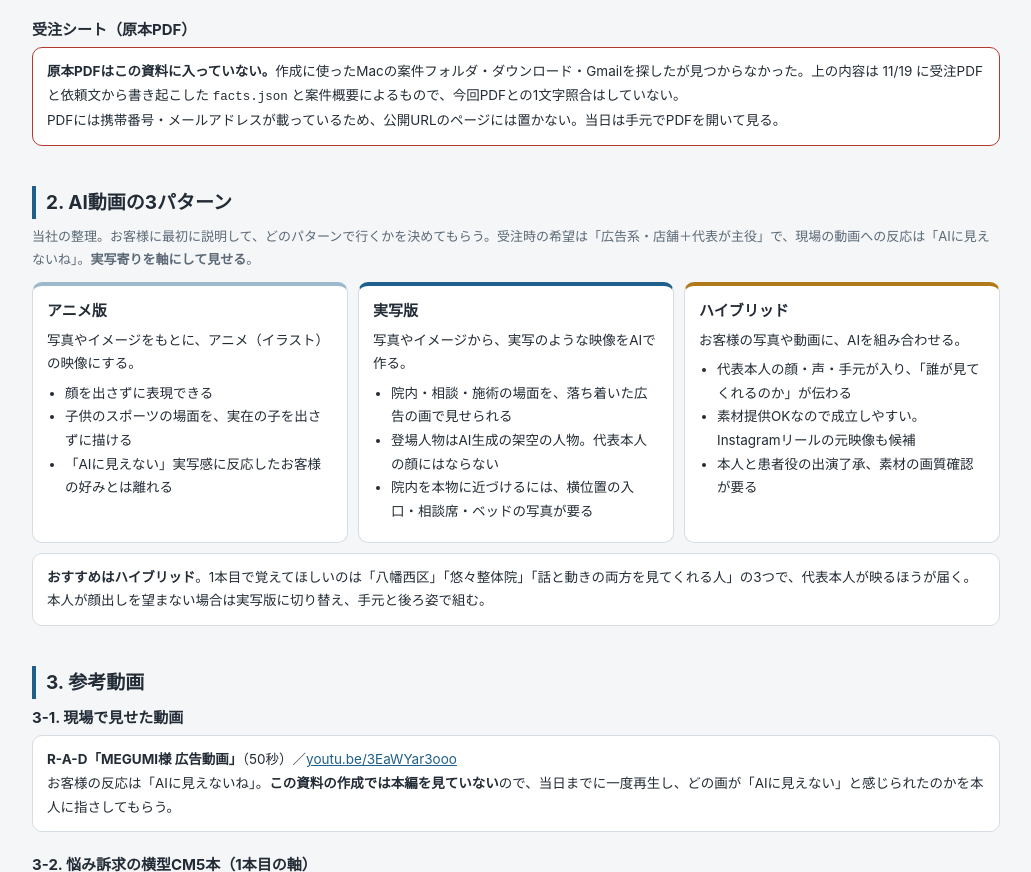
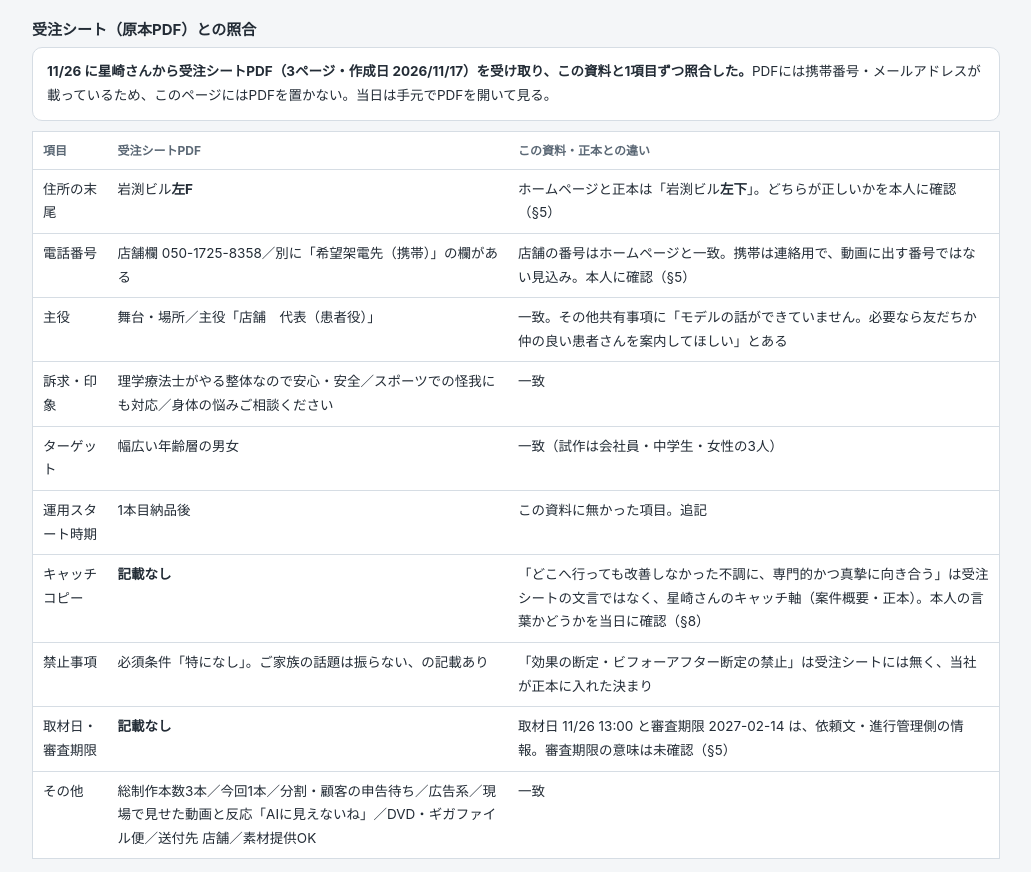
Before and after one commit to hoshizaemonn/yuuyuu-seitai-direction, a plain HTML site: page index.html in a window 1280 px wide. Shown: the part 910-1782 px from the top of the page, without its empty margins (124-1155 px from the left). Drawn offline with Linux system fonts and the light colour scheme.

Commit message:
v8 受注シートPDFとの照合結果を追加・出どころの記載を修正
Co-Authored-By: Claude Fable 5.2 <noreply@anthropic.com>

```diff
--- a/index.html
+++ b/index.html
@@ -49,7 +49,7 @@ video{width:100%;aspect-ratio:16/9;background:#000;border-radius:8px;display:blo
 <body>
 <div class="wrap">
 <header>
-<p class="eyebrow">AI動画 ／ 社内限定・クライアント送付不可 ／ 2026-11-26 v7（試作の動画2本・絵コンテ・参考にした動画を追加）</p>
+<p class="eyebrow">AI動画 ／ 社内限定・クライアント送付不可 ／ 2026-11-26 v8（試作の動画2本・絵コンテ・参考にした動画を追加／受注シートPDFと照合）</p>
 <h1>悠々整体院 ディレクション資料</h1>
 <p class="lead">取材（ディレクション）11/26（木）13:00〜。AI動画は全3本、今回は1本目（2本目以降はお客様の申告待ち）。販売会社は株式会社ファーストキャリア。先に潰す確認事項、参考動画、1本目の試作（静止画つなぎの動画2本）をまとめた。台本ではなく、当日の反応を取るための材料。</p>
 </header>
@@ -73,11 +73,23 @@ video{width:100%;aspect-ratio:16/9;background:#000;border-radius:8px;display:blo
 <div class="card"><h3>経歴・支払い（HPより）</h3><p>H25.4 理学療法士免許取得／スポーツ整形外科クリニック勤務／R7.6 悠々整体院 開業<br>支払い: 現金・PayPay</p></div>
 </div>
 
-<h3 style="margin-top:20px">受注シート（原本PDF）</h3>
-<div class="box warn">
-<b>原本PDFはこの資料に入っていない。</b>作成に使ったMacの案件フォルダ・ダウンロード・Gmailを探したが見つからなかった。上の内容は 11/19 に受注PDFと依頼文から書き起こした <code>facts.json</code> と案件概要によるもので、今回PDFとの1文字照合はしていない。<br>
-PDFには携帯番号・メールアドレスが載っているため、公開URLのページには置かない。当日は手元でPDFを開いて見る。
+<h3 style="margin-top:20px">受注シート（原本PDF）との照合</h3>
+<div class="box">
+<b>11/26 に星崎さんから受注シートPDF（3ページ・作成日 2026/11/17）を受け取り、この資料と1項目ずつ照合した。</b>PDFには携帯番号・メールアドレスが載っているため、このページにはPDFを置かない。当日は手元でPDFを開いて見る。
 </div>
+<div class="tblwrap" style="margin-top:10px"><table>
+<tr><th>項目</th><th>受注シートPDF</th><th>この資料・正本との違い</th></tr>
+<tr><td>住所の末尾</td><td>岩渕ビル<b>左F</b></td><td>ホームページと正本は「岩渕ビル<b>左下</b>」。どちらが正しいかを本人に確認（§5）</td></tr>
+<tr><td>電話番号</td><td>店舗欄 050-1725-8358／別に「希望架電先（携帯）」の欄がある</td><td>店舗の番号はホームページと一致。携帯は連絡用で、動画に出す番号ではない見込み。本人に確認（§5）</td></tr>
+<tr><td>主役</td><td>舞台・場所／主役「店舗　代表（患者役）」</td><td>一致。その他共有事項に「モデルの話ができていません。必要なら友だちか仲の良い患者さんを案内してほしい」とある</td></tr>
+<tr><td>訴求・印象</td><td>理学療法士がやる整体なので安心・安全／スポーツでの怪我にも対応／身体の悩みご相談ください</td><td>一致</td></tr>
+<tr><td>ターゲット</td><td>幅広い年齢層の男女</td><td>一致（試作は会社員・中学生・女性の3人）</td></tr>
+<tr><td>運用スタート時期</td><td>1本目納品後</td><td>この資料に無かった項目。追記</td></tr>
+<tr><td>キャッチコピー</td><td><b>記載なし</b></td><td>「どこへ行っても改善しなかった不調に、専門的かつ真摯に向き合う」は受注シートの文言ではなく、星崎さんのキャッチ軸（案件概要・正本）。本人の言葉かどうかを当日に確認（§8）</td></tr>
+<tr><td>禁止事項</td><td>必須条件「特になし」。ご家族の話題は振らない、の記載あり</td><td>「効果の断定・ビフォーアフター断定の禁止」は受注シートには無く、当社が正本に入れた決まり</td></tr>
+<tr><td>取材日・審査期限</td><td><b>記載なし</b></td><td>取材日 11/26 13:00 と審査期限 2027-02-14 は、依頼文・進行管理側の情報。審査期限の意味は未確認（§5）</td></tr>
+<tr><td>その他</td><td>総制作本数3本／今回1本／分割・顧客の申告待ち／広告系／現場で見せた動画と反応「AIに見えないね」／DVD・ギガファイル便／送付先 店舗／素材提供OK</td><td>一致</td></tr>
+</table></div>
 
 <h2>2. AI動画の3パターン</h2>
 <p class="note">当社の整理。お客様に最初に説明して、どのパターンで行くかを決めてもらう。受注時の希望は「広告系・店舗＋代表が主役」で、現場の動画への反応は「AIに見えないね」。<b>実写寄りを軸にして見せる</b>。</p>
@@ -195,7 +207,8 @@ PDFには携帯番号・メールアドレスが載っているため、公開UR
 <h2>5. 先に潰す確認事項（正本が決まるまで動画に焼かない）</h2>
 <div class="tblwrap"><table>
 <tr><th>項目</th><th>状況</th><th>扱い</th></tr>
-<tr><td>電話番号</td><td>HPと受注PDFの店舗欄は 050-1725-8358。受注PDFの携帯欄にある080番号を、依頼文は「店舗」と書いている</td><td>店舗の番号はどちらか、動画に出してよい番号はどれかを本人に確認</td></tr>
+<tr><td>住所の末尾</td><td>受注PDFは「岩渕ビル左F」、HPは「岩渕ビル左下」</td><td>正しい表記を本人に確認。確定するまで住所の末尾は動画に出さない</td></tr>
+<tr><td>電話番号</td><td>HPと受注PDFの店舗欄は 050-1725-8358。受注PDFの「希望架電先（携帯）」欄にある080番号を、依頼文は「店舗」と書いている</td><td>店舗の番号はどちらか、動画に出してよい番号はどれかを本人に確認</td></tr>
 <tr><td>営業時間</td><td>HP内で 8:00〜21:00 と 9:00〜21:00 が混在。水曜は16:00まで</td><td>正しい時間を聞く。動画には入れない方針でよいかも確認</td></tr>
 <tr><td>院内写真</td><td>HPブログ画像の1枚に「ホシノ整体院」の立札が写っている</td><td>悠々整体院の院内かを確認。判明するまで参照に使わない</td></tr>
 <tr><td>HPの画像</td><td>18枚のうち実写の院内・施術者は4〜5枚で、他はストック風</td><td>どれが本物の院内・本人かを指さしで確認</td></tr>
@@ -251,8 +264,8 @@ HPのメニューには「日常の不調を根本改善します」「根本か
 <div class="box warn" style="margin-top:10px">
 <b>お客様に見せる前に、鈴木さんの判断が要る点</b>
 <ol class="q">
-<li><b>キャッチコピー「どこへ行っても改善しなかった不調に、専門的かつ真摯に向き合う」</b>を受注時の文言そのままで入れた。「改善しなかった」は他の店との比較や効果の約束に受け取られる余地がある（§6・§9）。</li>
-<li><b>うれしい3人の場面</b>は、つらい場面の後に元気な姿を見せるので、施術の前後を比べる形になる。受注時の共有事項に「ビフォーアフター断定は禁止」とある。文字では効果を言い切っていない。</li>
+<li><b>キャッチコピー「どこへ行っても改善しなかった不調に、専門的かつ真摯に向き合う」</b>を、正本のキャッチ候補どおりに入れた。受注シートには無い文言で、星崎さんのキャッチ軸。「改善しなかった」は他の店との比較や効果の約束に受け取られる余地がある（§6・§9）。</li>
+<li><b>うれしい3人の場面</b>は、つらい場面の後に元気な姿を見せるので、施術の前後を比べる形になる。当社の正本（facts.json）で「ビフォーアフター断定」を禁止にしている（受注シートには記載なし）。文字では効果を言い切っていない。</li>
 <li><b>B のつらそうな顔</b>は漫画的な誇張。不安をあおる表現に当たらないかの確認。</li>
 <li><b>先生の顔</b>は、ホームページの写真をもとに本人に寄せて描いた（A）。本人の了承がまだ無い。</li>
 </ol>
```
Also changed, not shown: storyboard.html (+4 -4 lines).
